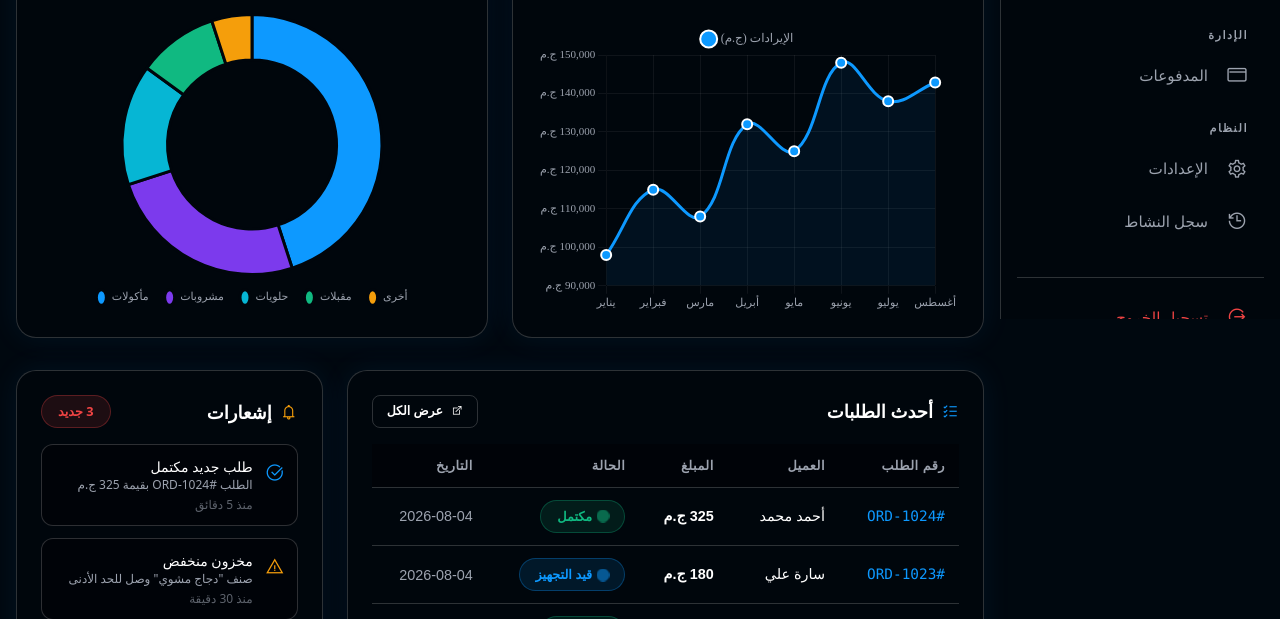
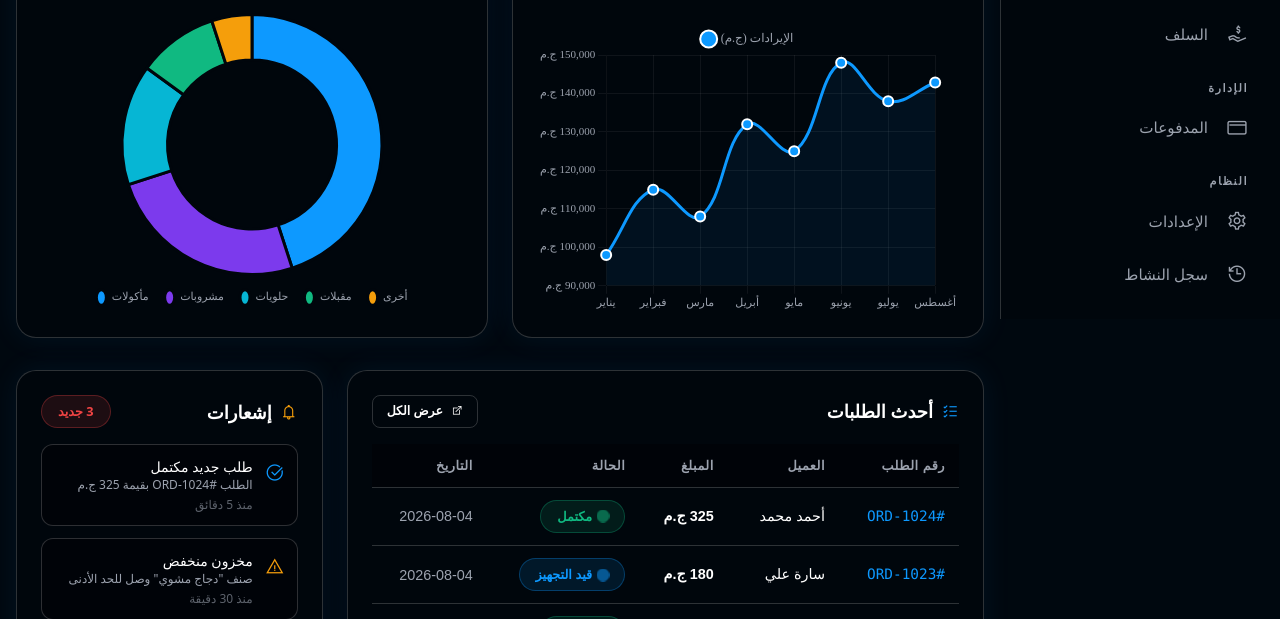
Before and after one commit to shadowzax/system, a website: page public/frontend/index.ejs in a window 1280 px wide. Shown: the part 481-1100 px from the top of the page. Drawn offline with nearby package versions, Linux system fonts and the light colour scheme; files that its build step writes are made by us from their sources; a web font is replaced by a local one.

Commit message:
Update index.ejs

```diff
--- a/public/frontend/index.ejs
+++ b/public/frontend/index.ejs
@@ -781,7 +781,10 @@
                     <i class="las la-exchange-alt"></i>
                     <span>تحويلات</span>
                 </a>
-
+            <a href="/advances" class="sidebar-item" data-page="advances">
+    <i class="las la-hand-holding-usd"></i>
+    <span>السلف</span>
+</a>
                 <div class="sidebar-section-title">الإدارة</div>
                 <a href="/payments" class="sidebar-item" data-page="payments"><i class="las la-credit-card"></i><span>المدفوعات</span></a>
                 <div class="sidebar-section-title">النظام</div>
```
